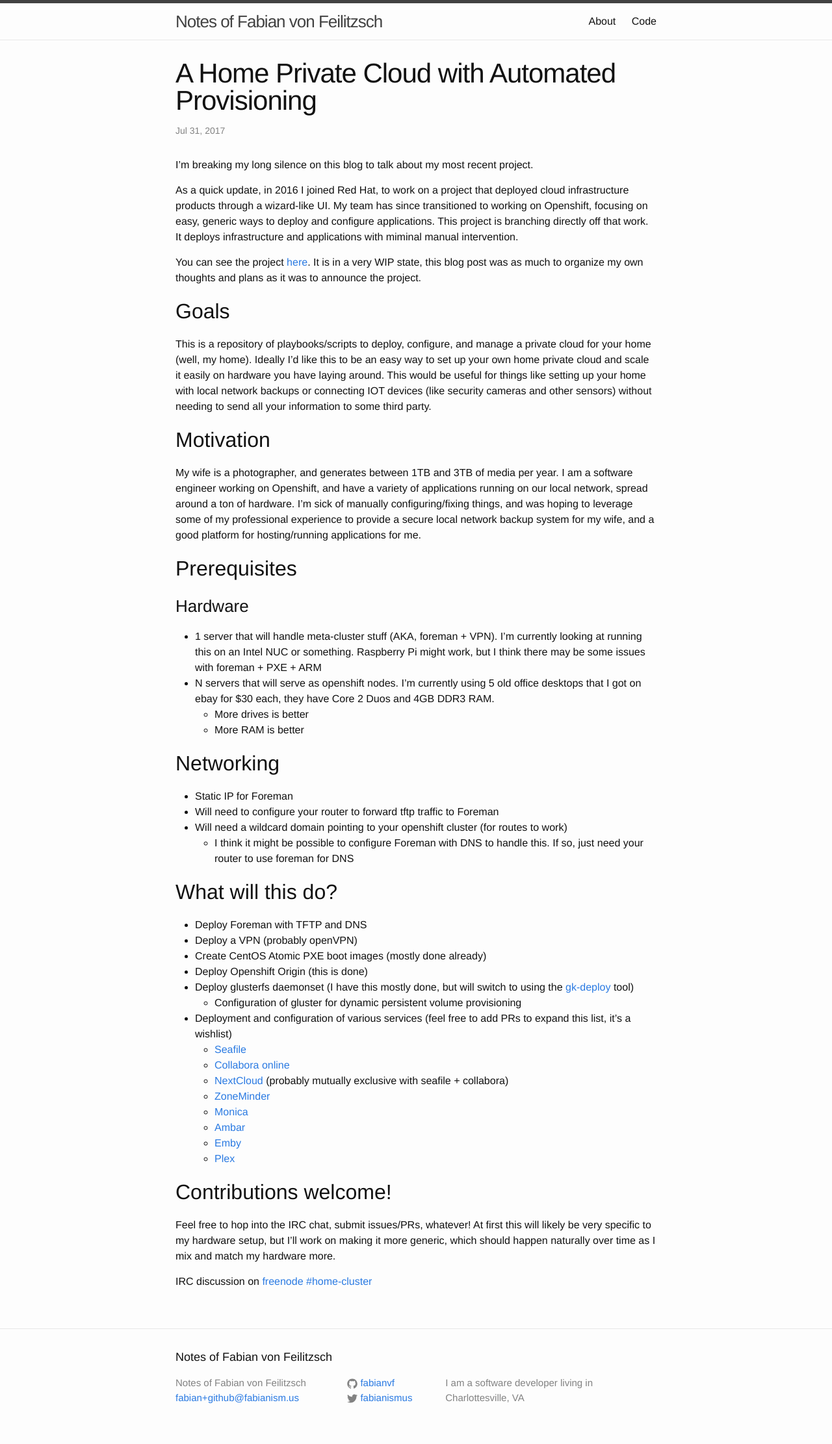
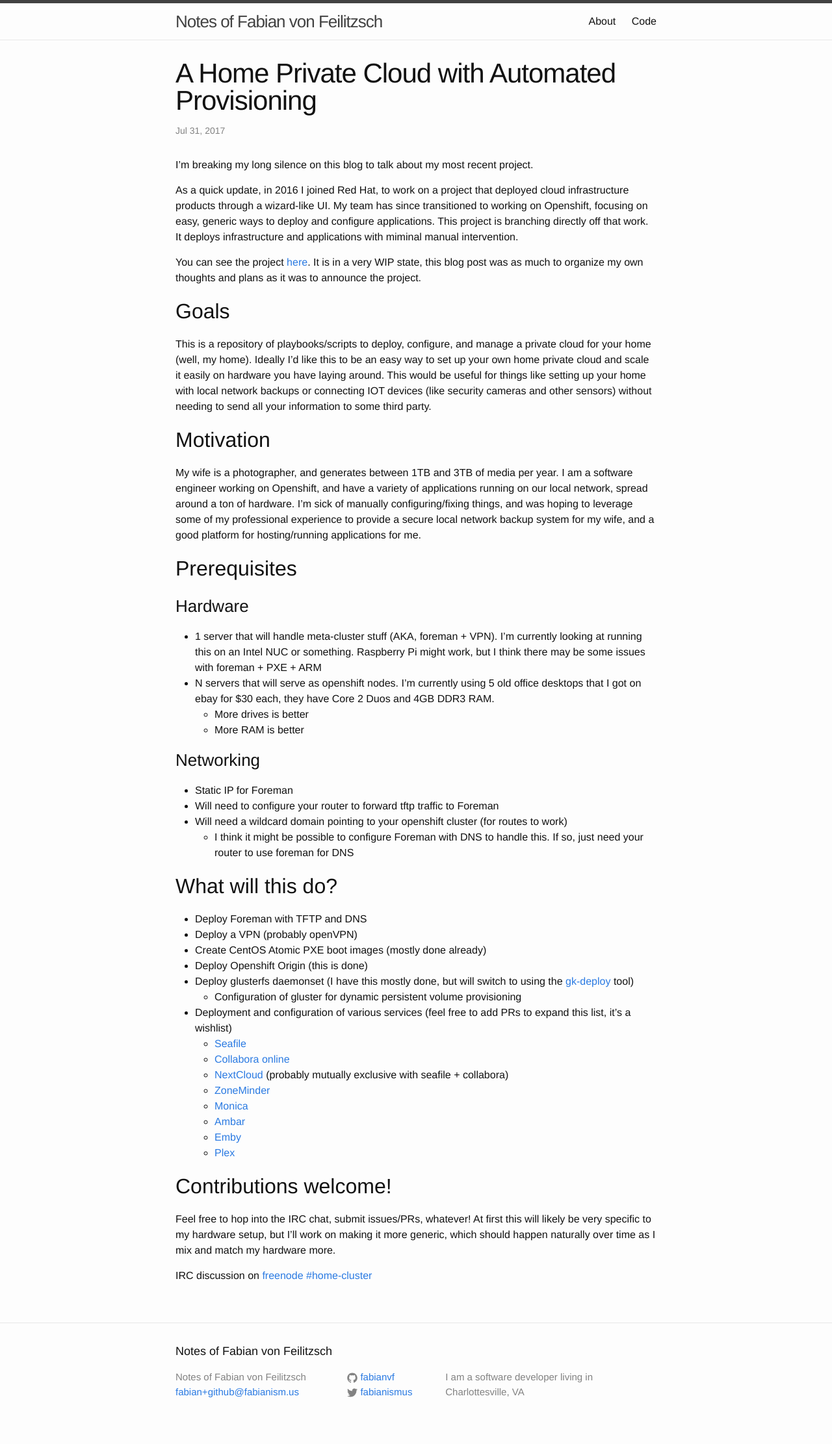
Before and after one commit to fabianvf/fabianvf.github.io, a Jekyll site: the page built from _posts/2017-07-31-my-home-cluster.markdown, in a window 1280 px wide. Shown: the whole page at 65% size. Built offline with Jekyll 4.4.1, drawn with Linux system fonts in a browser that asks for light colours.

```diff
--- a/_posts/2017-07-31-my-home-cluster.markdown
+++ b/_posts/2017-07-31-my-home-cluster.markdown
@@ -24,7 +24,7 @@ My wife is a photographer, and generates between 1TB and 3TB of media per year.
   - More drives is better
   - More RAM is better
 
-## Networking
+### Networking
 - Static IP for Foreman
 - Will need to configure your router to forward tftp traffic to Foreman
 - Will need a wildcard domain pointing to your openshift cluster (for routes to work)
```
